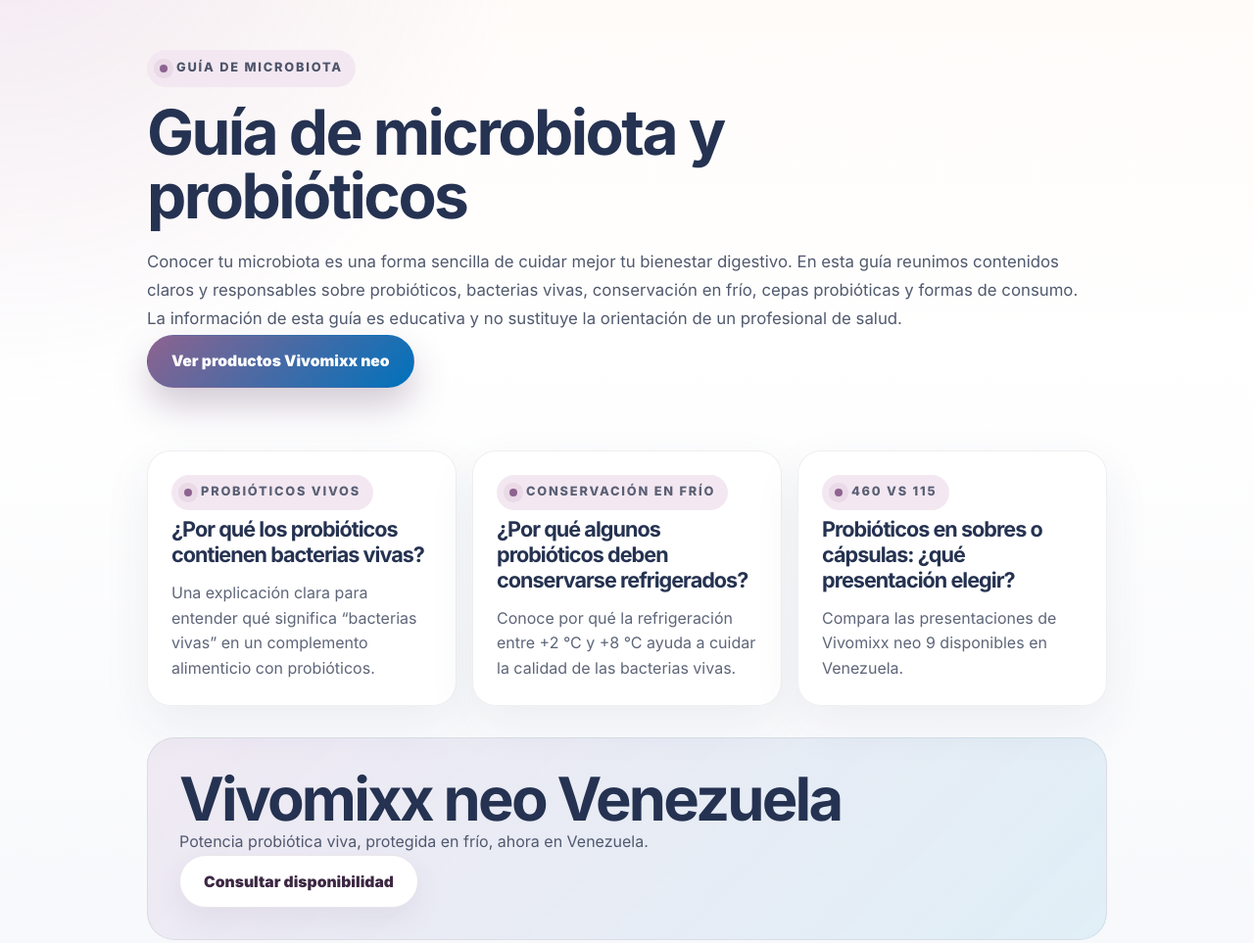
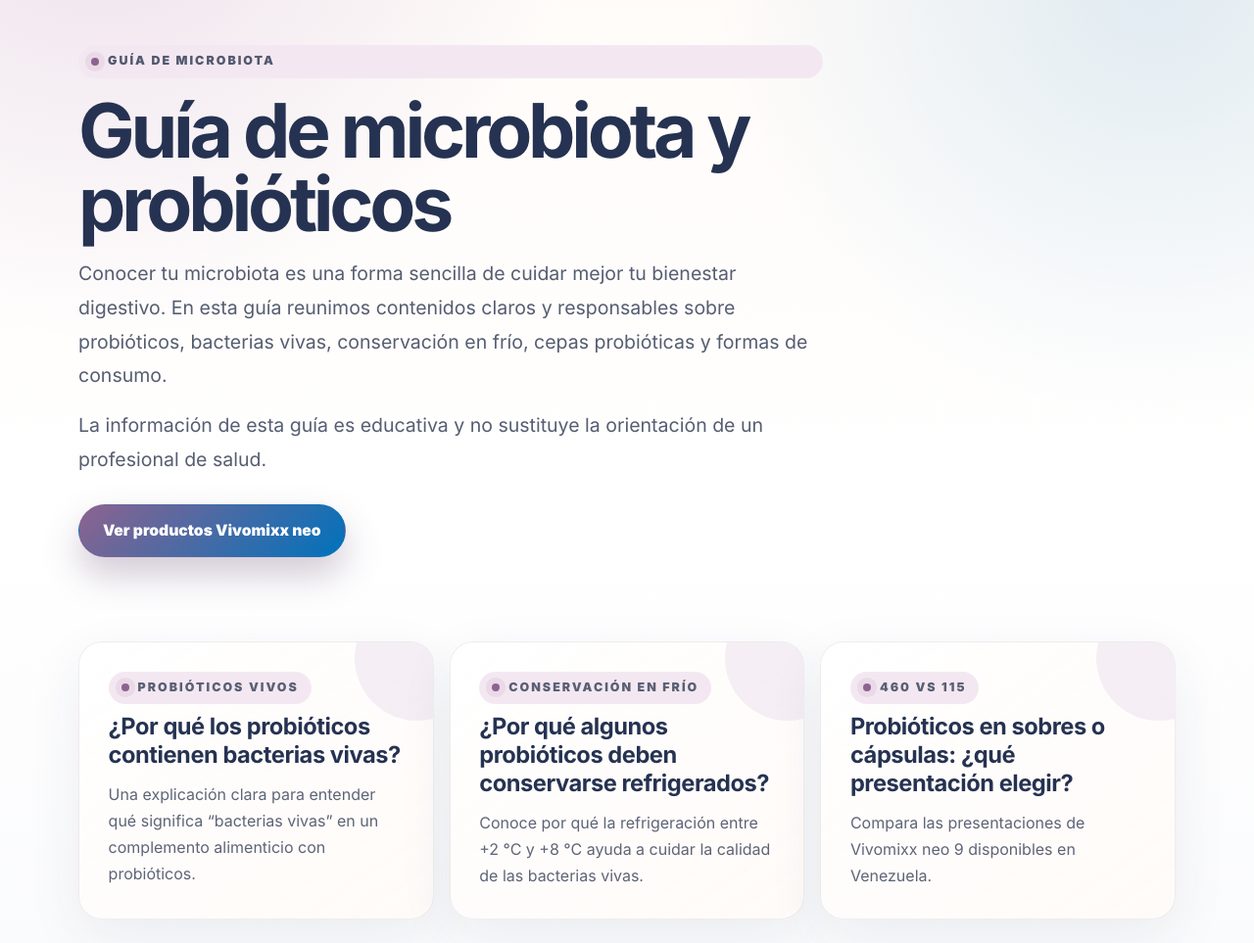
Before and after one commit to vivomixxneovenezuela/vivomixxneovenezuela, a plain HTML site: page guia/index.html in a window 1280 px wide. Shown: the part 133-1096 px from the top of the page at 98% size. Drawn offline with Linux system fonts and the light colour scheme.

Commit message:
styles.css
Mejorar diseño de Guía de microbiota

```diff
--- a/styles.css
+++ b/styles.css
@@ -2993,78 +2993,114 @@
 ================================ */
 
 .article-page {
+  --article-max: 1120px;
+  --article-reading: 760px;
+  --article-card-radius: 28px;
+
+  min-height: 100vh;
+  padding: clamp(6.75rem, 9vw, 8.75rem) 1.25rem 4.5rem;
+  color: var(--color-ink, #1f2a44);
   background:
-    radial-gradient(circle at top left, rgba(169, 134, 190, 0.16), transparent 34rem),
-    linear-gradient(180deg, #fffaf7 0%, #ffffff 42%, #f7f8fb 100%);
-  color: var(--color-ink, #1f2a44);
-  min-height: 100vh;
-  padding: 7.5rem 1.25rem 4rem;
+    radial-gradient(circle at 8% 0%, rgba(169, 134, 190, 0.22), transparent 30rem),
+    radial-gradient(circle at 92% 8%, rgba(0, 119, 186, 0.12), transparent 28rem),
+    linear-gradient(180deg, #fffaf7 0%, #ffffff 45%, #f7f8fb 100%);
 }
 
 .article-hero,
-.article-content,
 .article-grid,
 .article-cta {
-  max-width: 980px;
-  margin-left: auto;
-  margin-right: auto;
+  width: min(100%, var(--article-max));
+  margin-inline: auto;
 }
 
 .article-hero {
-  padding: 3rem 0 2rem;
+  display: grid;
+  gap: 1rem;
+  padding: clamp(2.25rem, 5vw, 4.5rem) 0 clamp(1.5rem, 3vw, 2.5rem);
 }
 
 .article-hero h1,
 .article-content h1 {
-  font-size: clamp(2.25rem, 5vw, 4.25rem);
-  line-height: 1.02;
-  letter-spacing: -0.04em;
+  max-width: 920px;
+  margin: 0;
+  color: var(--color-navy, #253251);
+  font-size: clamp(2.45rem, 6vw, 5.25rem);
+  line-height: 0.98;
+  letter-spacing: -0.055em;
+}
+
+.article-hero > p {
+  max-width: 760px;
+  margin: 0;
+  color: rgba(31, 42, 68, 0.76);
+  font-size: clamp(1.05rem, 2vw, 1.22rem);
+  line-height: 1.78;
+}
+
+.article-hero .btn {
+  width: fit-content;
+  margin-top: 0.75rem;
+}
+
+.article-content {
+  width: min(100%, var(--article-reading));
+  margin: 0 auto;
+  padding: clamp(1.65rem, 4vw, 4.25rem);
+  border: 1px solid rgba(37, 50, 81, 0.08);
+  border-radius: var(--article-card-radius);
+  background: rgba(255, 255, 255, 0.92);
+  box-shadow: 0 28px 80px rgba(37, 50, 81, 0.09);
+}
+
+.article-content h1 {
+  margin-bottom: clamp(1.35rem, 3vw, 2rem);
+  font-size: clamp(2.15rem, 5vw, 4.35rem);
+}
+
+.article-content h2 {
+  margin: clamp(2.75rem, 5vw, 4rem) 0 0.9rem;
+  color: var(--color-navy, #253251);
+  font-size: clamp(1.45rem, 3vw, 2.1rem);
+  line-height: 1.16;
+  letter-spacing: -0.025em;
+}
+
+.article-content p {
   margin: 0 0 1.25rem;
-  color: var(--color-navy, #253251);
-}
-
-.article-hero p,
-.article-content p {
-  font-size: 1.05rem;
-  line-height: 1.75;
   color: rgba(31, 42, 68, 0.78);
-}
-
-.article-content {
-  background: rgba(255, 255, 255, 0.88);
-  border: 1px solid rgba(37, 50, 81, 0.08);
-  border-radius: 2rem;
-  box-shadow: 0 24px 70px rgba(37, 50, 81, 0.08);
-  padding: clamp(1.5rem, 4vw, 3.5rem);
-}
-
-.article-content h2 {
-  font-size: clamp(1.45rem, 3vw, 2.05rem);
-  line-height: 1.15;
-  margin: 2.5rem 0 0.85rem;
-  color: var(--color-navy, #253251);
-  letter-spacing: -0.02em;
+  font-size: 1.075rem;
+  line-height: 1.86;
+}
+
+.article-content p + p {
+  margin-top: 0.35rem;
 }
 
 .article-content ol,
 .article-content ul {
-  padding-left: 1.25rem;
-  margin: 1rem 0 1.5rem;
+  margin: 1.25rem 0 1.75rem;
+  padding-left: 1.35rem;
 }
 
 .article-content li {
-  margin: 0.5rem 0;
-  line-height: 1.65;
+  margin: 0.62rem 0;
   color: rgba(31, 42, 68, 0.82);
+  font-size: 1.035rem;
+  line-height: 1.7;
+}
+
+.article-content strong {
+  color: var(--color-navy, #253251);
 }
 
 .article-back {
   display: inline-flex;
   align-items: center;
-  gap: 0.35rem;
-  margin-bottom: 2rem;
+  gap: 0.4rem;
+  width: fit-content;
+  margin-bottom: clamp(1.65rem, 3vw, 2.5rem);
   color: var(--color-mauve, #9f7ab8);
-  font-weight: 700;
+  font-weight: 800;
   text-decoration: none;
 }
 
@@ -3074,27 +3110,45 @@
 
 .article-grid {
   display: grid;
+  grid-template-columns: 1fr;
   gap: 1rem;
-  grid-template-columns: 1fr;
-  margin-top: 2rem;
+  margin-top: clamp(2rem, 4vw, 3rem);
 }
 
 .article-card {
-  background: rgba(255, 255, 255, 0.9);
+  position: relative;
+  overflow: hidden;
+  padding: clamp(1.35rem, 3vw, 1.85rem);
   border: 1px solid rgba(37, 50, 81, 0.08);
-  border-radius: 1.5rem;
-  padding: 1.5rem;
-  box-shadow: 0 18px 50px rgba(37, 50, 81, 0.07);
+  border-radius: 24px;
+  background:
+    linear-gradient(145deg, rgba(255, 255, 255, 0.96), rgba(255, 250, 247, 0.9));
+  box-shadow: 0 18px 55px rgba(37, 50, 81, 0.075);
+}
+
+.article-card::after {
+  content: "";
+  position: absolute;
+  right: -3rem;
+  top: -3rem;
+  width: 8rem;
+  height: 8rem;
+  border-radius: 999px;
+  background: rgba(169, 134, 190, 0.12);
+  pointer-events: none;
 }
 
 .article-card h2 {
-  font-size: 1.35rem;
-  line-height: 1.2;
-  margin: 0.5rem 0 0.75rem;
+  position: relative;
+  margin: 0.55rem 0 0.8rem;
+  color: var(--color-navy, #253251);
+  font-size: clamp(1.22rem, 2vw, 1.48rem);
+  line-height: 1.22;
+  letter-spacing: -0.02em;
 }
 
 .article-card h2 a {
-  color: var(--color-navy, #253251);
+  color: inherit;
   text-decoration: none;
 }
 
@@ -3103,46 +3157,84 @@
 }
 
 .article-card p {
+  position: relative;
+  margin: 0;
   color: rgba(31, 42, 68, 0.72);
-  line-height: 1.6;
-  margin: 0;
+  font-size: 1rem;
+  line-height: 1.68;
 }
 
 .article-cta {
-  margin-top: 2rem;
-  padding: 2rem;
-  border-radius: 1.75rem;
+  margin-top: clamp(2rem, 5vw, 3.5rem);
+  padding: clamp(1.75rem, 4vw, 3rem);
+  border: 1px solid rgba(37, 50, 81, 0.08);
+  border-radius: 30px;
   background:
-    linear-gradient(135deg, rgba(169, 134, 190, 0.18), rgba(0, 119, 186, 0.12)),
+    radial-gradient(circle at 12% 10%, rgba(169, 134, 190, 0.22), transparent 15rem),
+    linear-gradient(135deg, rgba(169, 134, 190, 0.16), rgba(0, 119, 186, 0.12)),
     #ffffff;
-  border: 1px solid rgba(37, 50, 81, 0.08);
+  box-shadow: 0 22px 65px rgba(37, 50, 81, 0.08);
+}
+
+.article-content .article-cta {
+  width: auto;
+  margin-top: clamp(2.5rem, 5vw, 4rem);
 }
 
 .article-cta h2 {
-  margin-top: 0;
+  margin: 0 0 0.65rem;
   color: var(--color-navy, #253251);
+  font-size: clamp(1.55rem, 3vw, 2.25rem);
+  line-height: 1.1;
+  letter-spacing: -0.03em;
 }
 
 .article-cta p {
+  max-width: 680px;
+  margin-bottom: 1.25rem;
   color: rgba(31, 42, 68, 0.76);
+  line-height: 1.72;
 }
 
 .eyebrow {
+  margin: 0 0 0.9rem;
   color: var(--color-mauve, #9f7ab8);
-  font-size: 0.8rem !important;
-  font-weight: 800;
-  letter-spacing: 0.14em;
+  font-size: 0.78rem !important;
+  font-weight: 900;
+  letter-spacing: 0.16em;
+  line-height: 1.4 !important;
   text-transform: uppercase;
-  margin-bottom: 0.85rem;
 }
 
 @media (min-width: 760px) {
   .article-grid {
     grid-template-columns: repeat(3, minmax(0, 1fr));
   }
-
+}
+
+@media (max-width: 680px) {
   .article-page {
-    padding-top: 8.5rem;
+    padding-inline: 1rem;
+    padding-bottom: 3.5rem;
+  }
+
+  .article-content {
+    border-radius: 22px;
+  }
+
+  .article-content p {
+    font-size: 1.02rem;
+    line-height: 1.78;
+  }
+
+  .article-content h2 {
+    margin-top: 2.35rem;
+  }
+
+  .article-hero .btn,
+  .article-cta .btn {
+    width: 100%;
+    justify-content: center;
   }
 }
 
```
